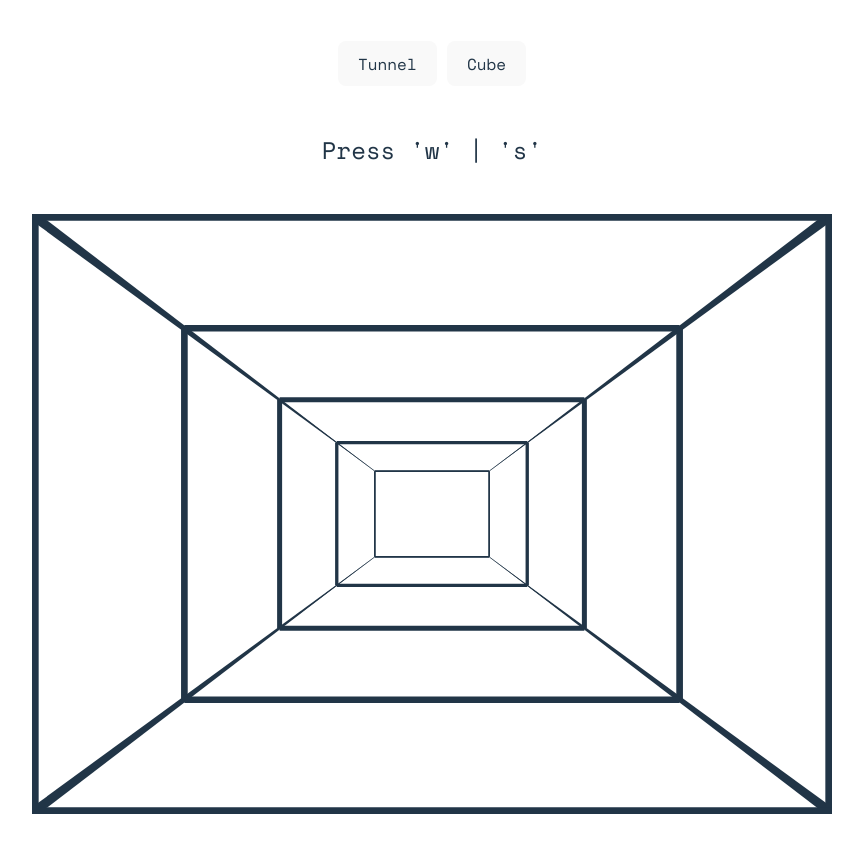
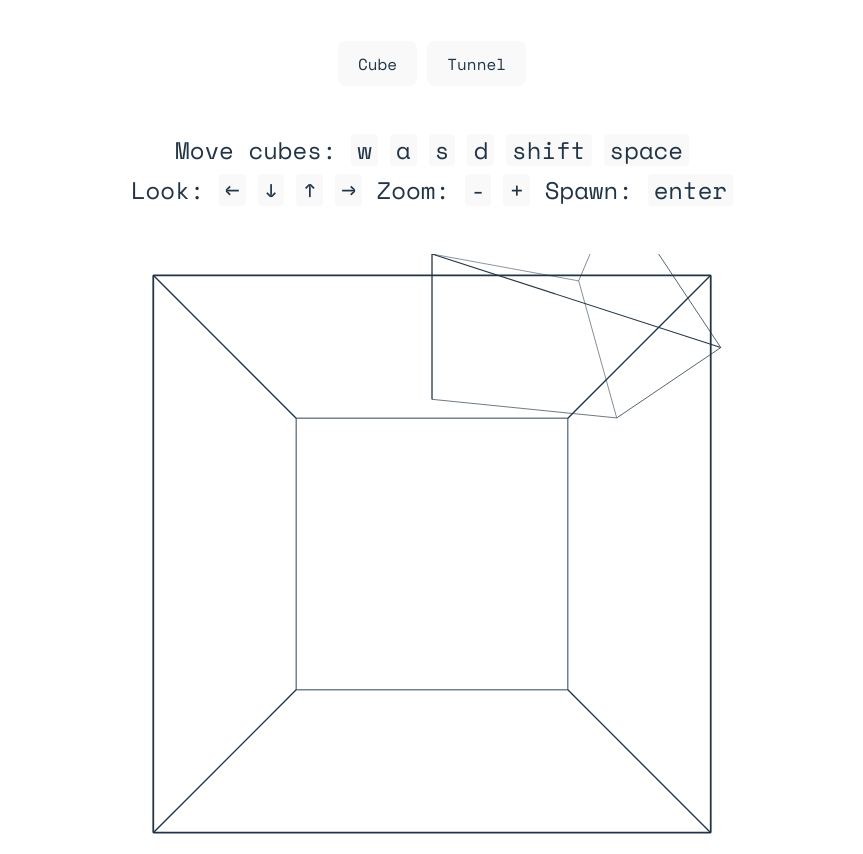
Before and after one commit to bricct/svg-renderer, a website built with Vite: page index.html in a window 1280 px wide. Shown: the part 48-902 px from the top of the page, without its empty margins (208-1071 px from the left). Before the commit the page ends 862 px from the top, so only its background shows below. Built offline with nearby package versions, Linux system fonts and the light colour scheme.

Commit message:
nicer ui

```diff
--- a/index.html
+++ b/index.html
@@ -6,7 +6,7 @@
     <link rel="preconnect" href="https://fonts.googleapis.com">
     <link rel="preconnect" href="https://fonts.gstatic.com" crossorigin>
     <link href="https://fonts.googleapis.com/css2?family=Space+Mono:ital,wght@0,400;0,700;1,400;1,700&display=swap" rel="stylesheet">
-    <title>Website</title>
+    <title>~~~</title>
   </head>
   <body class='h-screen flex flex-col items-center gap-12'>
     <nav id="nav"></nav>
--- a/src/content.ts
+++ b/src/content.ts
@@ -1,4 +1,5 @@
 import { App } from './types';
+import './styles.css';
 
 export function render(content: HTMLElement, app: App) {
 
@@ -8,8 +9,33 @@ export function render(content: HTMLElement, app: App) {
     if (app === 'cube') {
         content.innerHTML = `
         <div class="flex flex-col items-center gap-2">
-            <div>Move cube: 'w' | 'a' | 's' | 'd' | 'shift' | 'space' </div>
-            <div class="inline-block" >Look: '<' | '^' | 'v' | '>' </div>
+            <div>Move cubes:
+                <div class="keys">
+                   <div>w</div>
+                   <div>a</div>
+                   <div>s</div>
+                   <div>d</div>
+                   <div>shift</div>
+                   <div>space</div>
+                </div>
+            </div>
+            <div>Look:
+                <div class="keys">
+                   <div>&larr;</div>
+                   <div>&darr;</div>
+                   <div>&uarr;</div>
+                   <div>&rarr;</div>
+                </div>
+                Zoom:
+                <div class="keys">
+                    <div>-</div>
+                    <div>+</div>
+                </div>
+                Spawn:
+                <div class="keys">
+                    <div>enter</div>
+                </div>
+            </div>
         </div>
         `;
     }
--- a/src/main.ts
+++ b/src/main.ts
@@ -2,7 +2,7 @@ import * as content from './content';
 import * as tunnel from './tunnel';
 import * as renderer from './renderer';
 import * as selector from './selector';
-import { App } from './types';
+import { App, Point } from './types';
 
 const app = document.querySelector<HTMLDivElement>('#app')!;
 const contentDiv = document.querySelector<HTMLDivElement>('#content')!;
@@ -10,8 +10,14 @@ const selectorDiv = document.querySelector<HTMLDivElement>('#selector')!;
 
 
 
-let selected: App = 'tunnel';
+let selected: App = 'cube';
 let cleanup: (() => void) | null = null;
+
+const cubePos: Point = { x: 0, y: 0, z: 1.5 };
+const newCubePos = {x: 1, y: 2.5, z: 2.5};
+let cubes: Point[] = [cubePos, newCubePos];
+const setCubes = (newCubes: Point[]) => { cubes = newCubes };
+
 
 
 function onChange(newSelection: App)
@@ -36,7 +42,7 @@ function render(): (() => void) | null {
     }
 
     else if (selected === 'cube') {
-        return renderer.render(app);
+        return renderer.render(app, cubes, setCubes);
     }
 
     return null;
--- a/src/renderer.ts
+++ b/src/renderer.ts
@@ -1,11 +1,6 @@
 import './styles.css';
-import { EventListener } from './types';
+import { EventListener, Point, Point2D, Line, Line2D } from './types';
 
-type Point = { x: number, y: number, z: number };
-type Line = { from: Point, to: Point };
-
-type Point2D = { x: number, y: number };
-type Line2D = { from: Point2D, to: Point2D, width: number };
 
 const radToDeg = (radians: number): number => {
     return radians * (180 / Math.PI);
@@ -46,7 +41,7 @@ const calcPhi = (point: Point) => {
 }
 
 
-export function render(app: HTMLDivElement): () => void {
+export function render(app: HTMLDivElement, cubes: Point[], setCubes: (cubes: Point[]) => void): () => void {
 
     // viewing angles in degrees
     let yMin = -45;
@@ -71,11 +66,8 @@ export function render(app: HTMLDivElement): () => void {
     const svg = document.getElementById("svg")!;
 
     let movementIntervalId: number | null = null;
-    let cubePos: Point = { x: 0, y: 0, z: 1.5 };
     let cubeScale: number = 2;
     const speed = 0.1;
-    const newCubePos = {x: 1, y: 2.5, z: 2.5};
-    let cubes: Point[] = [ cubePos, newCubePos ];
 
 
     function updatePosition(mutator: (p: Point, value: number) => void, scalar: number) {
@@ -191,8 +183,15 @@ export function render(app: HTMLDivElement): () => void {
 
     function removeOldCubes() {
         if (cubes.length === 0) return;
-        cubes = cubes.filter((pos) => magnitude(pos) < 200).slice(Math.max(cubes.length - 200, 0), cubes.length);
+        setCubes(cubes.filter((pos) => magnitude(pos) < 200).slice(Math.max(cubes.length - 200, 0), cubes.length));
     }
+
+    const lineToSvg = (id: number, line: Line2D) => (
+        `<line id="${id}" x1="${line.from.x.toFixed(3)}"
+                          y1="${line.from.y.toFixed(3)}"
+                          x2="${line.to.x.toFixed(3)}"
+                          y2="${line.to.y.toFixed(3)}"
+                          style="stroke-width:${line.width.toFixed(3)}" />`);
 
     function draw() {
 
@@ -218,11 +217,7 @@ export function render(app: HTMLDivElement): () => void {
             outLines.push(outLine);
         }
 
-        let newSvg: string = '';
-
-        outLines.forEach((line, idx) => {
-            newSvg += `<line id="${idx}" x1="${line.from.x.toFixed(3)}" y1="${line.from.y.toFixed(3)}" x2="${line.to.x.toFixed(3)}" y2="${line.to.y.toFixed(3)}" style="stroke-width:${line.width.toFixed(3)}" />`
-        });
+        let newSvg: string = outLines.map((line, idx) => lineToSvg(idx, line)).join();
 
         svg.innerHTML = newSvg;
     }
--- a/src/selector.ts
+++ b/src/selector.ts
@@ -5,8 +5,8 @@ export function render(selector: HTMLDivElement, onChange: (selection: App) => v
 
     selector.innerHTML = `
         <div class='inline-block'>
+            <button id='cube-button'>Cube</button>
             <button id='tunnel-button'>Tunnel</button>
-            <button id='cube-button'>Cube</button>
         </div>`
 
 
--- a/src/styles.css
+++ b/src/styles.css
@@ -53,12 +53,16 @@ svg > polygon {
     fill: var(--color);
 }
 
-.key {
-    display: inline-block;
+.keys {
+    display: inline-flex;
+    flex-direction: row;
+    gap: 12px;
 }
 
-.key > * {
-    background-color: var(--buton-color);
+.keys > * {
+    background-color: var(--button-color);
+    padding: 0 6px;
+    border-radius: 4px;
 }
 
 
--- a/src/types.ts
+++ b/src/types.ts
@@ -1,3 +1,9 @@
 export type EventListener = { type: keyof DocumentEventMap, listener:  (e: any) => any };
 
 export type App = 'tunnel' | 'cube';
+
+export type Point = { x: number, y: number, z: number };
+export type Line = { from: Point, to: Point };
+
+export type Point2D = { x: number, y: number };
+export type Line2D = { from: Point2D, to: Point2D, width: number };
```
